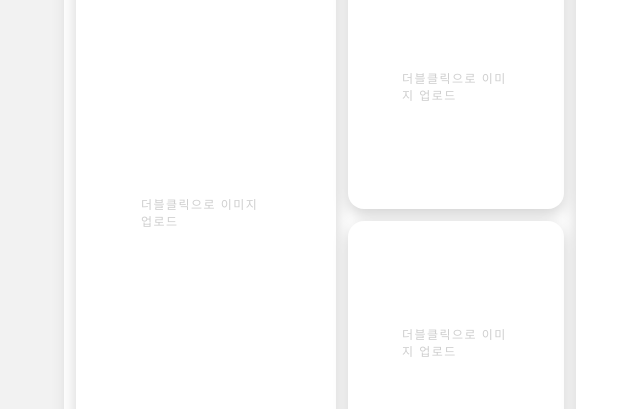
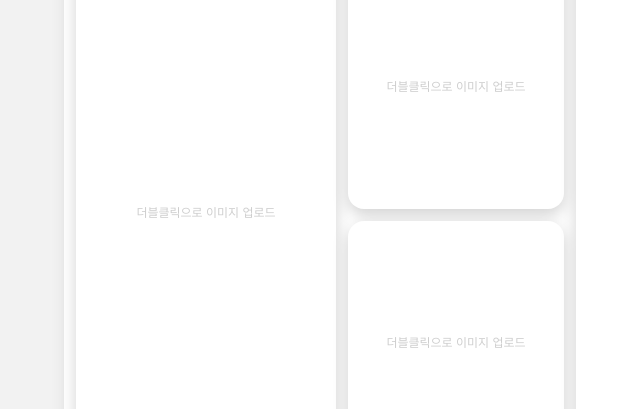
Before and after one commit to doldimseom/doldimseom-gridmaker, a website: page app/index.html in a window 1280 px wide. Shown: the part 126-535 px from the top of the page, 332-972 px from the left. Drawn offline with Linux system fonts and the light colour scheme.

Commit message:
fix: Phase 5.6 (3) 이미지 블록 placeholder 정렬·폰트 통일
"더블클릭으로 이미지 업로드" 안내문이 letter-spacing/uppercase 때문에
넓적하게 퍼져 보이고 text-align이 없어 중앙정렬이 보장되지 않던 문제.
텍스트 블록 placeholder("더블클릭하여 편집")와 같은 느낌으로 통일
(text-align:center, line-height:1.6, font-weight:400, letter-spacing/
uppercase 제거).

```diff
--- a/app/public/legacy/style.css
+++ b/app/public/legacy/style.css
@@ -1952,10 +1952,11 @@ select.row-input {
 }
 .blk-img .blk-inner-label {
   font-size: 12px;
+  font-weight: 400;
+  line-height: 1.6;
   color: #CECECE;
-  font-weight: 500;
-  letter-spacing: 0.12em;
-  text-transform: uppercase;
+  text-align: center;
+  width: 100%;
   pointer-events: none;
   position: absolute;
   top: 50%; left: 50%;
```
